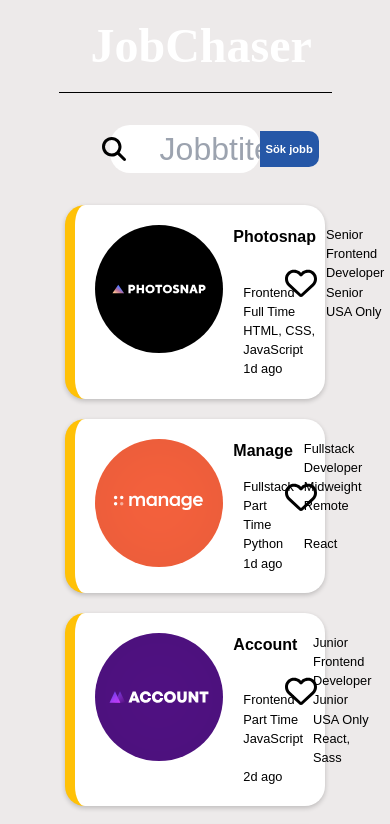
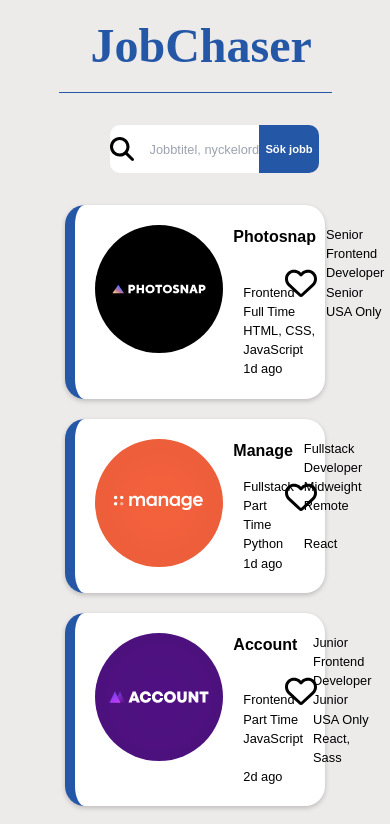
Before and after one commit to Luayasaadsson/jobchaser_react, a React (Vite) app: page / in a window 390 px wide. Shown: the top 824 px of the page. Built offline with nearby package versions, Linux system fonts and the light colour scheme; a web font is replaced by a local one.

Commit message:
Annan css styling

```diff
--- a/src/css/index.css
+++ b/src/css/index.css
@@ -61,8 +61,8 @@ h1 {
   font-family: "Charm", cursive;
   font-weight: 700;
   font-size: 3rem;
-  color: white;
-  border-bottom: 1px solid black;
+  color: #2557a7;
+  border-bottom: 1px solid #2557a7;
 }
 
 h2 {
@@ -90,7 +90,7 @@ p {
   margin-bottom: 20px;
   padding: 20px;
   box-shadow: 0 2px 5px rgba(0, 0, 0, 0.2);
-  border-left: 10px solid #ffc107;
+  border-left: 10px solid #2557a7;
   border-radius: 20px;
 }
 
--- a/src/css/media.css
+++ b/src/css/media.css
@@ -4,7 +4,7 @@
   }
 }
 
-@media (max-width: 820px) {
+@media (max-width: 1000px) {
   .search-icon {
     left: 5%;
   }
@@ -33,26 +33,27 @@
   }
 }
 
-@media (max-width: 500px) {
+@media (max-width: 570px) {
   .search-nav {
     position: relative;
     width: 76%;
     height: 3rem;
-    border-radius: 20px;
+    border-top-left-radius: 10px;
+    border-bottom-left-radius: 10px;
     border: none;
-    font-size: 2rem;
-    padding-left: 50px;
+    font-size: 0.8rem;
+    padding-left: 40px;
     }
 
   .search-btn {
     right: 17%;
     top: 35%;
-    height: 2.2rem;
+    height: 3rem;
     width: 4rem;
   }
 
   .search-icon {
-    left: 9%;
+    left: 12%;
   }
 
   h2 {
```
